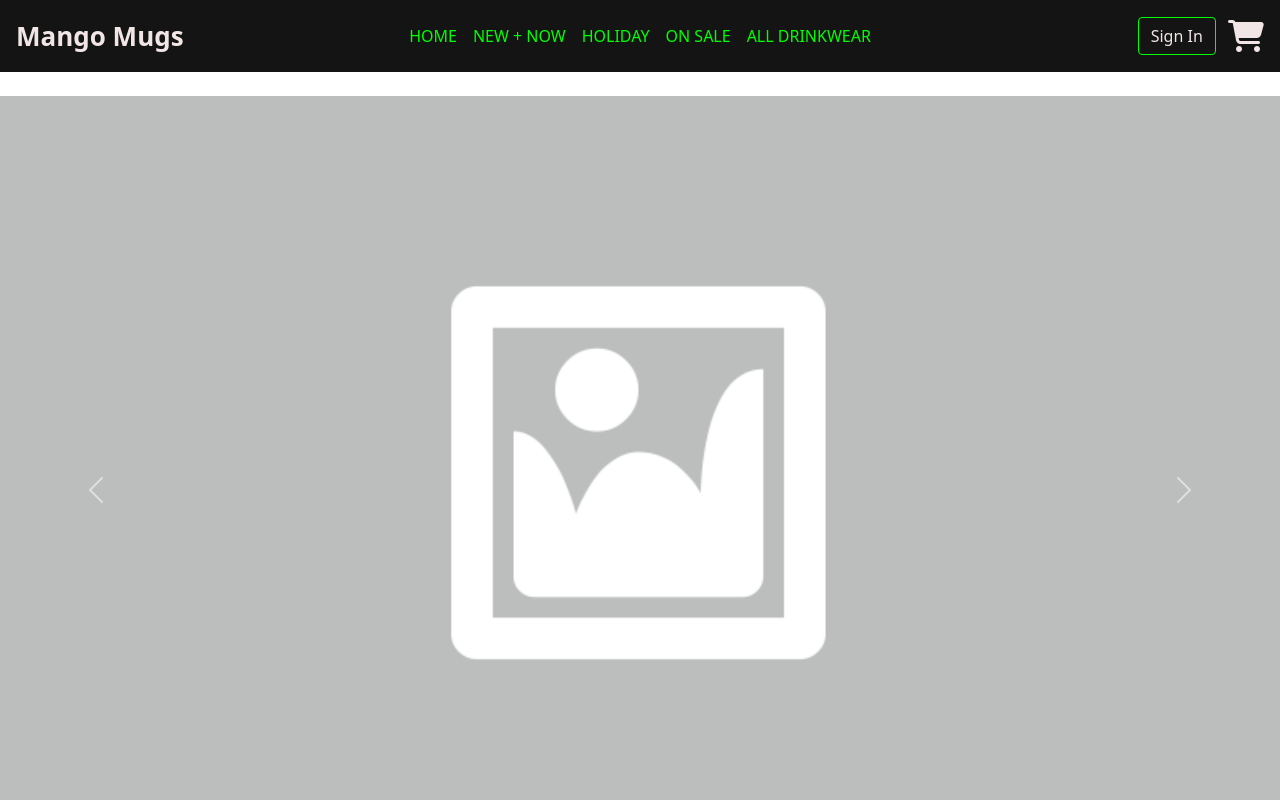
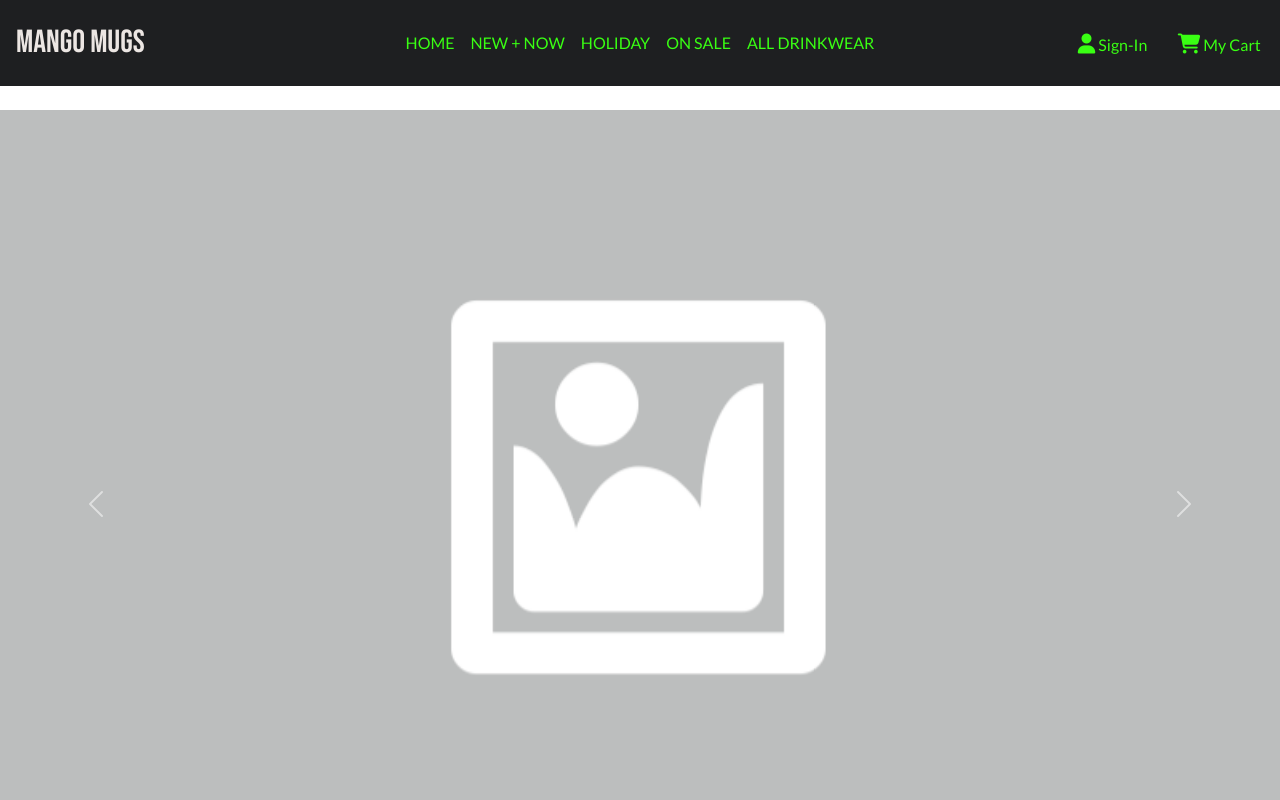
Before and after one commit to mbrianna1170/blog-for-u, a plain HTML site: page index.html in a window 1280 px wide. Shown: the top 800 px of the page. Drawn offline with nearby package versions, Linux system fonts and the light colour scheme.

Commit message:
fixed colors on navbar

```diff
--- a/index.html
+++ b/index.html
@@ -13,6 +13,9 @@
     <link rel="preconnect" href="https://fonts.googleapis.com">
     <link rel="preconnect" href="https://fonts.gstatic.com" crossorigin>
     <link href="https://fonts.googleapis.com/css2?family=Lato&display=swap" rel="stylesheet">
+    <link rel="preconnect" href="https://fonts.googleapis.com">
+<link rel="preconnect" href="https://fonts.gstatic.com" crossorigin>
+<link href="https://fonts.googleapis.com/css2?family=Bebas+Neue&display=swap" rel="stylesheet">
 </head>
 
 <body>
@@ -32,29 +35,12 @@
         </ul>
 
         <div class="col-md-3 text-end">
-          <button type="button" class="btn btn-outline-primary me-2" id="sign-in-btn">Sign In</button>
-          <i class="fa fa-shopping-cart fa-2x" aria-hidden="true"></i>
+          <!-- <button type="button" class="btn btn-outline-primary me-2" id="sign-in-btn">Sign In</button> -->
+          <i class="fa fa-user fa-lg" aria-hidden="true"><a>Sign-In</a></i>
+          <i class="fa fa-shopping-cart fa-lg" aria-hidden="true"><a>My Cart</a></i>
           <!-- <button type="button" class="btn btn-primary">Sign-up</button> -->
         </div>
       </header>
-    <!-- <nav class="navbar navbar-expand-sm bg-dark navbar-dark sticky-top justify-content-center">
-        <a class="navbar-brand" href="#">Mango Mugs</a>
-        <ul class="navbar-nav">
-            <li class="nav-item">
-                <a class="nav-link" href="#">NEW + NOW</a>
-            </li>
-            <li class="nav-item">
-                <a class="nav-link" href="#">HOLIDAY</a>
-            </li>
-            <li class="nav-item">
-                <a class="nav-link" href="#">ON SALE</a>
-            </li>
-            <li class="nav-item">
-                <a class="nav-link" href="#">DRINKWEAR</a>
-            </li>
-        </ul>
-        <i class="fa fa-shopping-cart" aria-hidden="true"></i>
-    </nav> -->
 
     <!-- CAROUSEL starts here -->
     <div id="carouselExampleIndicators" class="carousel slide" data-ride="carousel">
--- a/style.css
+++ b/style.css
@@ -4,37 +4,47 @@ body {
     box-sizing: border-box;
 }
 
-/* * {
+
+* {
     font-family: 'Lato', sans-serif;
-} */
+}
 
 header {
-    background-color: #141414;
+    background-color: #1e1f21;
 }
 
 #brand-name {
-    font-size: 26px;
-    font-weight: 600;
+    font-family: 'Bebas Neue', cursive;
+    font-size: 32px;
     padding-left: 1rem;
-    color: rgb(241, 229, 229);
+    vertical-align: middle;
+    color: #ece6e3;
 }
 
 a.nav-link {
-    color: lime;
-}
-
-.btn-outline-primary {
-    color:rgb(241, 229, 229);
-    border-color: lime;
+    color: #39FF13;
 }
 
 .fa {
-    color: rgb(241, 229, 229);
+    color: #39FF13;
+    padding-right: 1rem;
+    padding-left: .5rem;
 }
 
-i.fa.fa-shopping-cart.fa-2x {
-    padding-right: 1rem;
+i.fa.fa-user.fa-lg
+i.fa.fa-shopping-cart.fa-lg {
     vertical-align: middle;
+}
+
+i.fa.fa-user.fa-lg.a
+i.fa.fa-shopping-cart.fa-lg.a {
+    padding-left: .3rem;
+}
+
+a {
+    font-size: 16px;
+    padding: .2rem;
+    font-weight: 400;
 }
 
 /* Cards Container */
@@ -59,7 +69,7 @@ i.fa.fa-shopping-cart.fa-2x {
 /* Subscribe Section */
 
 #sub-form {
-    background-color: lavender;
+    background-color: #1e1f21;
 }
 
 #sub-header {
```
